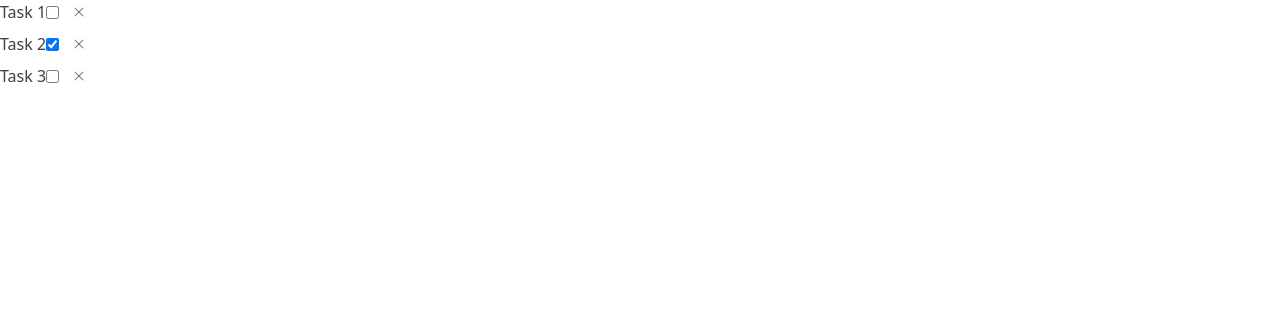
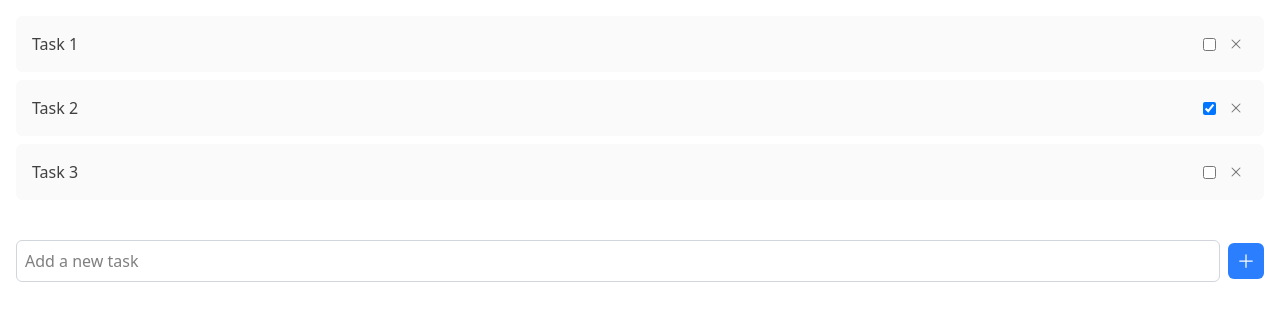
Before and after one commit to KseniiaMasna/TodayApp, a React (Vite) app: page / in a window 1280 px wide. Shown: the top 320 px of the page. Built offline with nearby package versions, Linux system fonts and the light colour scheme.

Commit message:
Create AddTask component

```diff
--- /dev/null
+++ b/src/components/AddTask.tsx
@@ -0,0 +1,37 @@
+import React, { useState } from 'react';
+import IconButton from './ui/IconButton';
+import { PlusIcon } from '@heroicons/react/24/solid';
+
+interface AddTaskProps {
+  onAdd: (text: string) => void;
+}
+
+const AddTask: React.FC<AddTaskProps> = ({ onAdd }) => {
+  const [text, setText] = useState('');
+
+  const handleAdd = () => {
+    if (text.trim()) {
+      onAdd(text);
+      setText('');
+    }
+  };
+
+  return (
+    <div className="flex items-center mb-4 p-4 bg-white rounded-md">
+      <input
+        type="text"
+        value={text}
+        onChange={(e) => setText(e.target.value)}
+        className="flex-grow p-2 border border-gray-300 rounded-md mr-2"
+        placeholder="Add a new task"
+      />
+      <IconButton
+        icon={<PlusIcon className="w-5 h-5 text-white" />}
+        onClick={handleAdd}
+        className="bg-blue-500 hover:bg-blue-600 text-white p-2 rounded-md"
+      />
+    </div>
+  );
+};
+
+export default AddTask;
--- a/src/components/Task.tsx
+++ b/src/components/Task.tsx
@@ -11,8 +11,8 @@ interface TaskProps {
 
 const Task: React.FC<TaskProps> = ({ text, checked, onChange, onDelete }) => {
   return (
-    <div className="flex justify-between items-center text-neutral-700">
-      <span>{text}</span>
+    <div className="flex justify-between items-center text-neutral-700 p-4 bg-neutral-50 rounded-md mb-2">
+      <span className="text-base">{text}</span>
       <div className="flex items-center">
         <input
           type="checkbox"
--- a/src/components/TaskList.tsx
+++ b/src/components/TaskList.tsx
@@ -10,18 +10,19 @@ interface TaskItem {
 interface TaskListProps {
   tasks: TaskItem[];
   onTaskChange: (id: string, checked: boolean) => void;
+  onTaskDelete: (id: string) => void;
 }
 
-const TaskList: React.FC<TaskListProps> = ({ tasks, onTaskChange }) => {
+const TaskList: React.FC<TaskListProps> = ({ tasks, onTaskChange, onTaskDelete }) => {
   return (
-    <div>
+    <div className="p-4">
       {tasks.map(task => (
-        <div key={task.id} className="flex items-center mb-2">
+        <div key={task.id} className="mb-2">
           <Task
             text={task.text}
             checked={task.checked}
             onChange={(checked) => onTaskChange(task.id, checked)}
-            onDelete={() => console.log(`Delete task with id: ${task.id}`)}
+            onDelete={() => onTaskDelete(task.id)}
           />
         </div>
       ))}
--- a/src/pages/Home.tsx
+++ b/src/pages/Home.tsx
@@ -1,5 +1,6 @@
 import React, { useState } from 'react';
 import TaskList from "../components/TaskList.js";
+import AddTask from '../components/AddTask.js';
 
 const initialTasks = [
   { id: '1', text: 'Task 1', checked: false },
@@ -21,6 +22,9 @@ const Home = () => {
         tasks={tasks}
         onTaskChange={handleTaskChange}
       />
+      <AddTask
+        onAdd={(text) => console.log(`Add task with text: ${text}`)}
+      />
     </div>
   );
 };
```
